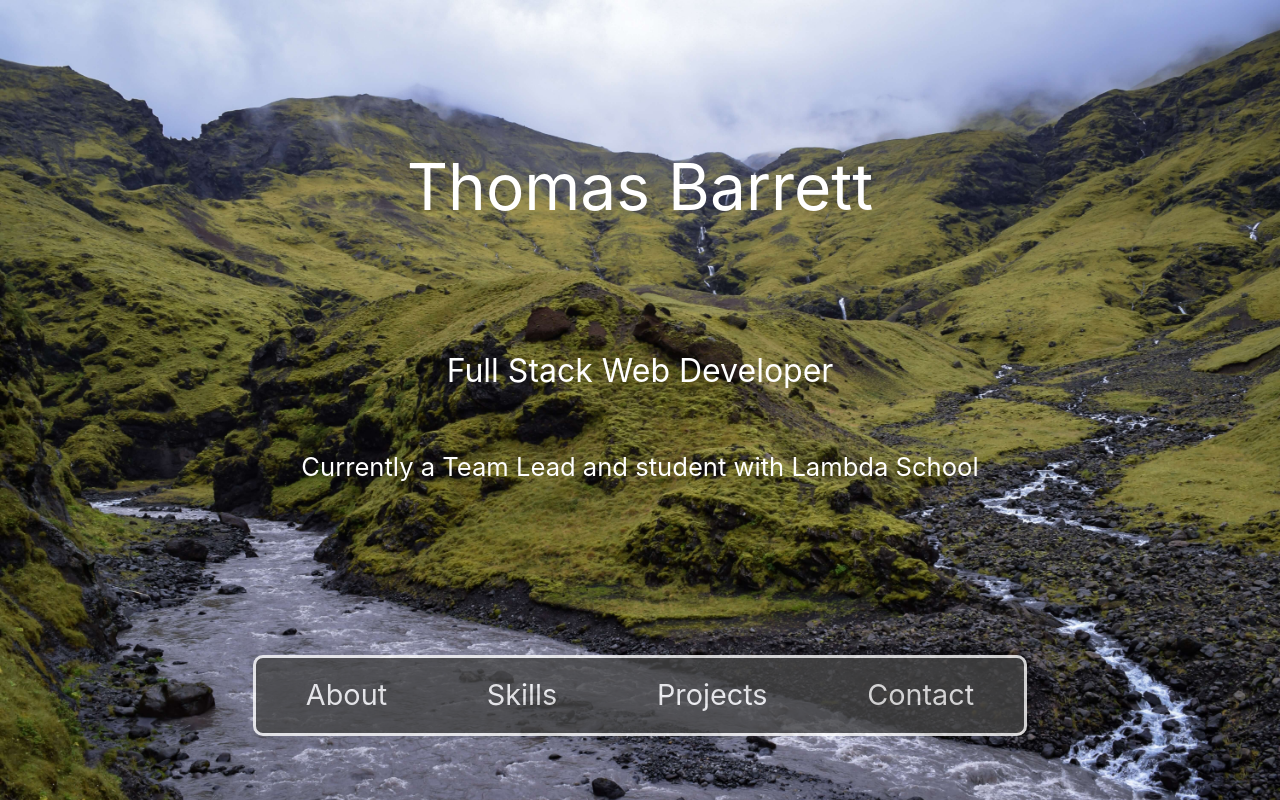
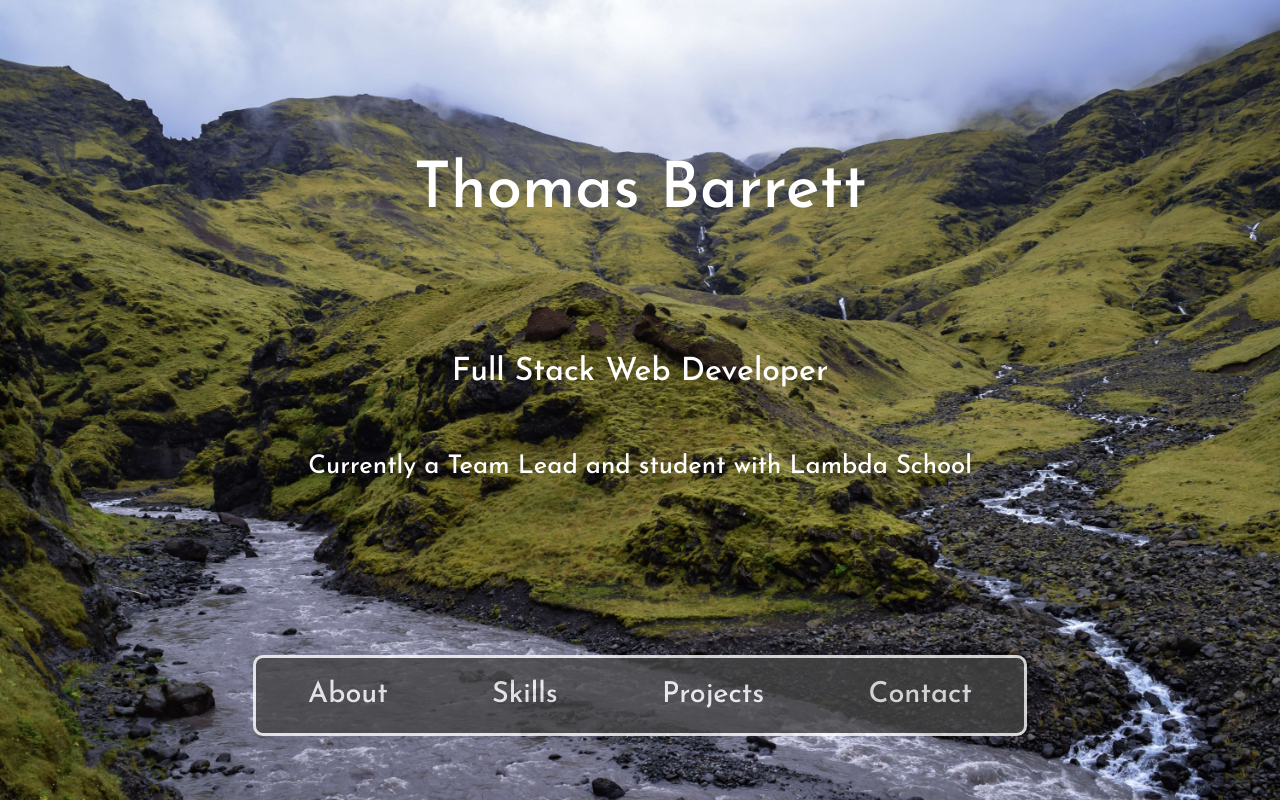
Before and after one commit to tsbarrett89/tb-portfolio, a React (Create React App) app: page / in a window 1280 px wide. Built offline with nearby package versions, Linux system fonts and the light colour scheme; the HTML template or start-up script is replaced by a standard one.

Commit message:
added Josefin Sans font in index.css

```diff
--- a/src/index.css
+++ b/src/index.css
@@ -2,6 +2,8 @@
    v2.0 | 20110126
    License: none (public domain)
 */
+
+@import url('https://fonts.googleapis.com/css2?family=Josefin+Sans:wght@500&display=swap');
 
 html, body, div, span, applet, object, iframe,
 h1, h2, h3, h4, h5, h6, p, blockquote, pre,
@@ -57,6 +59,7 @@
   background-image: url('images/background.jpg');
   background-size: 100%;
   overflow: hidden;
+  font-family: 'Josefin Sans', sans-serif;
 }
 
 code {
```
